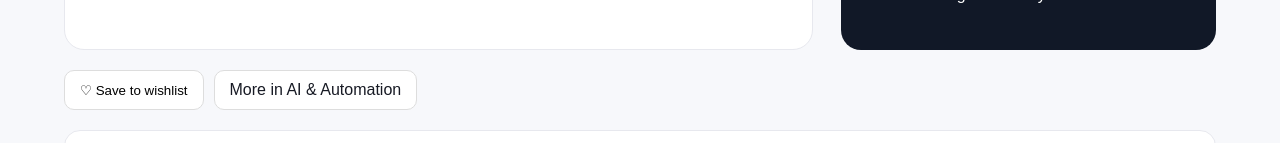
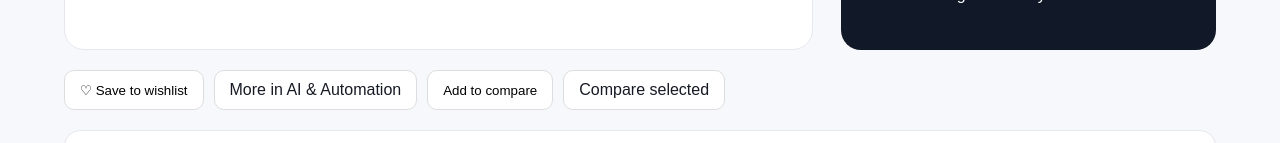
Before and after one commit to agnengineeringselectricals-crypto/diginanba, a Next.js app: page /products/ai-prompt-workflow-library in a window 1280 px wide. Shown: the part 406-549 px from the top of the page. Built offline with nearby package versions, Linux system fonts and the light colour scheme; no server answers; the database is empty.

Commit message:
Connect product detail pages to comparison tool

```diff
--- a/app/products/[slug]/ProductEngagement.tsx
+++ b/app/products/[slug]/ProductEngagement.tsx
@@ -68,6 +68,18 @@ export default function ProductEngagement({ product }: { product: { slug: string
     }
   }
 
+  function addToCompare() {
+    try {
+      const stored = JSON.parse(localStorage.getItem('diginanba-compare') || '[]');
+      const current: string[] = Array.isArray(stored) ? stored : [];
+      const next = current.includes(product.slug) ? current : [...current, product.slug].slice(-4);
+      localStorage.setItem('diginanba-compare', JSON.stringify(next));
+      setReviewMessage(next.length < 2 ? 'Added to comparison. Add at least one more product to compare.' : 'Added to comparison.');
+    } catch {
+      setReviewMessage('Unable to save comparison in this browser.');
+    }
+  }
+
   async function publishReview(event: FormEvent<HTMLFormElement>) {
     event.preventDefault();
     if (!text.trim() || submitting) return;
@@ -103,6 +115,8 @@ export default function ProductEngagement({ product }: { product: { slug: string
       <div className="product-actions">
         <button className="btn" onClick={toggleWishlist}>{saved ? '♥ Saved to wishlist' : '♡ Save to wishlist'}</button>
         <Link className="btn" href={'/explore?q=' + encodeURIComponent(product.category)}>More in {product.category}</Link>
+        <button className="btn" onClick={addToCompare}>Add to compare</button>
+        <Link className="btn" href="/compare">Compare selected</Link>
       </div>
       <section className="panel product-detail-grid">
         <div>
```
